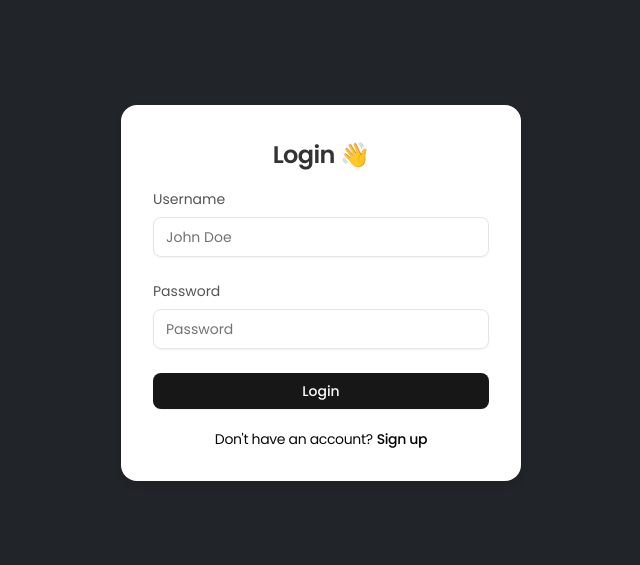
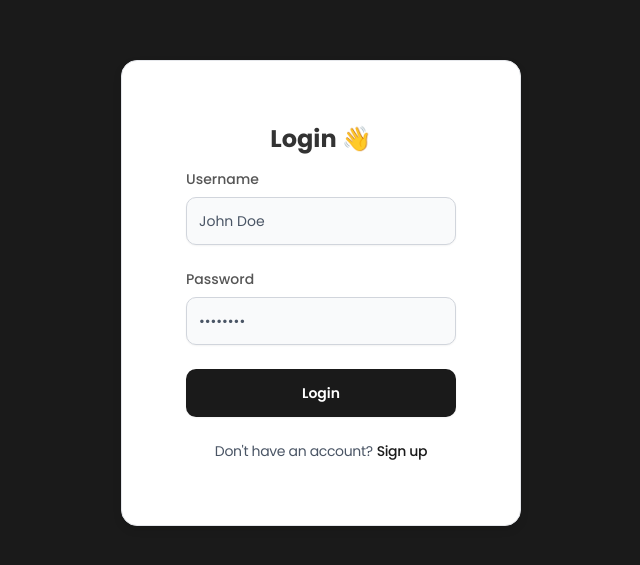
Before and after one commit to SeneshFitzroy/spiritx_compilex_01, a Next.js app: page /signin in a window 1280 px wide. Shown: the part 107-672 px from the top of the page, without its empty margins (319-959 px from the left). Built offline with nearby package versions, Linux system fonts and the light colour scheme.

Commit message:
Update page.js

```diff
--- a/src/app/(authentication)/signin/page.js
+++ b/src/app/(authentication)/signin/page.js
@@ -143,65 +143,97 @@ export default function Login() {
     };
 
     if (checkingAuth) {
-        return <div className="loading-screen">Loading...</div>;
+        return (
+            <div className="min-h-screen flex items-center justify-center bg-[#1A1A1A]">
+                <div className="text-[#FFFFFF] text-2xl">Loading...</div>
+            </div>
+        );
     }
 
     return (
-        <div className="login-container">
-            <div className="login-card">
-                <h1 className="login-title tracking-tight font-semibold">Login 👋</h1>
+        <div className="min-h-screen flex items-center justify-center bg-[#1A1A1A] p-4">
+            <div className="login-card relative w-full max-w-md bg-[#FFFFFF] rounded-xl shadow-lg border border-gray-200 overflow-hidden">
+                <div className="relative p-8">
+                    <h1 className="login-title text-3xl font-bold text-[#1A1A1A] mb-8 text-center">
+                        Login 👋
+                    </h1>
 
-                <form onSubmit={handleSubmit}>
+                    <form onSubmit={handleSubmit} className="space-y-6">
                         {errors.general && (
-                        <div className="mb-4 p-2 bg-red-50 border border-red-200 text-red-600 text-sm rounded">
+                            <div className="p-3 bg-[#E53E3E]/10 border border-[#E53E3E]/30 text-[#E53E3E] text-sm rounded-lg">
                                 {errors.general}
                             </div>
                         )}
 
-                    <div className="form-group">
-                        <Label className="text-sm" htmlFor="username">Username</Label>
+                        <div className="form-group space-y-2">
+                            <Label className="text-sm text-[#1A1A1A] font-medium" htmlFor="username">
+                                Username
+                            </Label>
                             <Input
                                 id="username"
                                 name="username"
                                 type="text"
-                            placeholder='John Doe'
-                            className={`w-full h-[40px] ${errors.username ? 'border-red-500' : ''} rounded-md`}
+                                placeholder="John Doe"
+                                className={`w-full h-12 bg-gray-50 border ${errors.username ? 'border-[#E53E3E]' : 'border-gray-300'} text-[#1A1A1A] placeholder:text-gray-600 rounded-lg focus:ring-1 focus:ring-[#1A1A1A] focus:border-[#1A1A1A] transition-all duration-200`}
                                 value={formData.username}
                                 onChange={handleChange}
                                 onBlur={() => setTouched({ ...touched, username: true })}
                             />
                             {errors.username && (
-                            <p className="text-red-600 text-xs mt-1">{errors.username}</p>
+                                <p className="text-[#E53E3E] text-xs">{errors.username}</p>
                             )}
                         </div>
 
-                    <div className="form-group">
-                    <Label className="text-sm" htmlFor="password">Password</Label>
+                        <div className="form-group space-y-2">
+                            <Label className="text-sm text-[#1A1A1A] font-medium" htmlFor="password">
+                                Password
+                            </Label>
                             <Input
                                 id="password"
                                 name="password"
                                 type="password"
-                            placeholder='Password'
-                            className={`w-full h-[40px] ${errors.password ? 'border-red-500' : ''} rounded-md`}
+                                placeholder="••••••••"
+                                className={`w-full h-12 bg-gray-50 border ${errors.password ? 'border-[#E53E3E]' : 'border-gray-300'} text-[#1A1A1A] placeholder:text-gray-600 rounded-lg focus:ring-1 focus:ring-[#1A1A1A] focus:border-[#1A1A1A] transition-all duration-200`}
                                 value={formData.password}
                                 onChange={handleChange}
                                 onBlur={() => setTouched({ ...touched, password: true })}
                             />
                             {errors.password && (
-                            <p className="text-red-600 text-xs mt-1">{errors.password}</p>
+                                <p className="text-[#E53E3E] text-xs">{errors.password}</p>
                             )}
                         </div>
 
-                    <Button className="w-full" type="submit" disabled={isLoading} variant={"default"}>
-                        {isLoading ? 'Signing in...' : 'Login'}
+                        <Button
+                            className="w-full h-12 bg-[#1A1A1A] text-[#FFFFFF] font-semibold rounded-lg hover:bg-[#333333] disabled:opacity-70 disabled:cursor-not-allowed transition-all duration-300"
+                            type="submit"
+                            disabled={isLoading}
+                            variant="default"
+                        >
+                            {isLoading ? (
+                                <span className="flex items-center justify-center gap-2">
+                                    <svg className="animate-spin h-5 w-5 text-[#FFFFFF]" viewBox="0 0 24 24">
+                                        <circle className="opacity-25" cx="12" cy="12" r="10" stroke="currentColor" strokeWidth="4" fill="none" />
+                                        <path className="opacity-75" fill="currentColor" d="M4 12a8 8 0 018-8v8H4z" />
+                                    </svg>
+                                    Signing in...
+                                </span>
+                            ) : (
+                                'Login'
+                            )}
                         </Button>
 
-                    <div className="flex justify-center gap-1 text-sm pt-5 tracking-tight">
+                        <div className="flex justify-center gap-1 text-sm text-gray-600 tracking-tight">
                             <span>Don't have an account?</span>
-                        <Link className="text-black font-medium hover:underline" href="/signup">Sign up</Link>
+                            <Link
+                                className="text-[#1A1A1A] font-medium hover:text-[#333333] hover:underline transition-colors duration-200"
+                                href="/signup"
+                            >
+                                Sign up
+                            </Link>
                         </div>
                     </form>
                 </div>
             </div>
+        </div>
     );
 }
```
Lines whose indentation alone changed are shown as unchanged.
